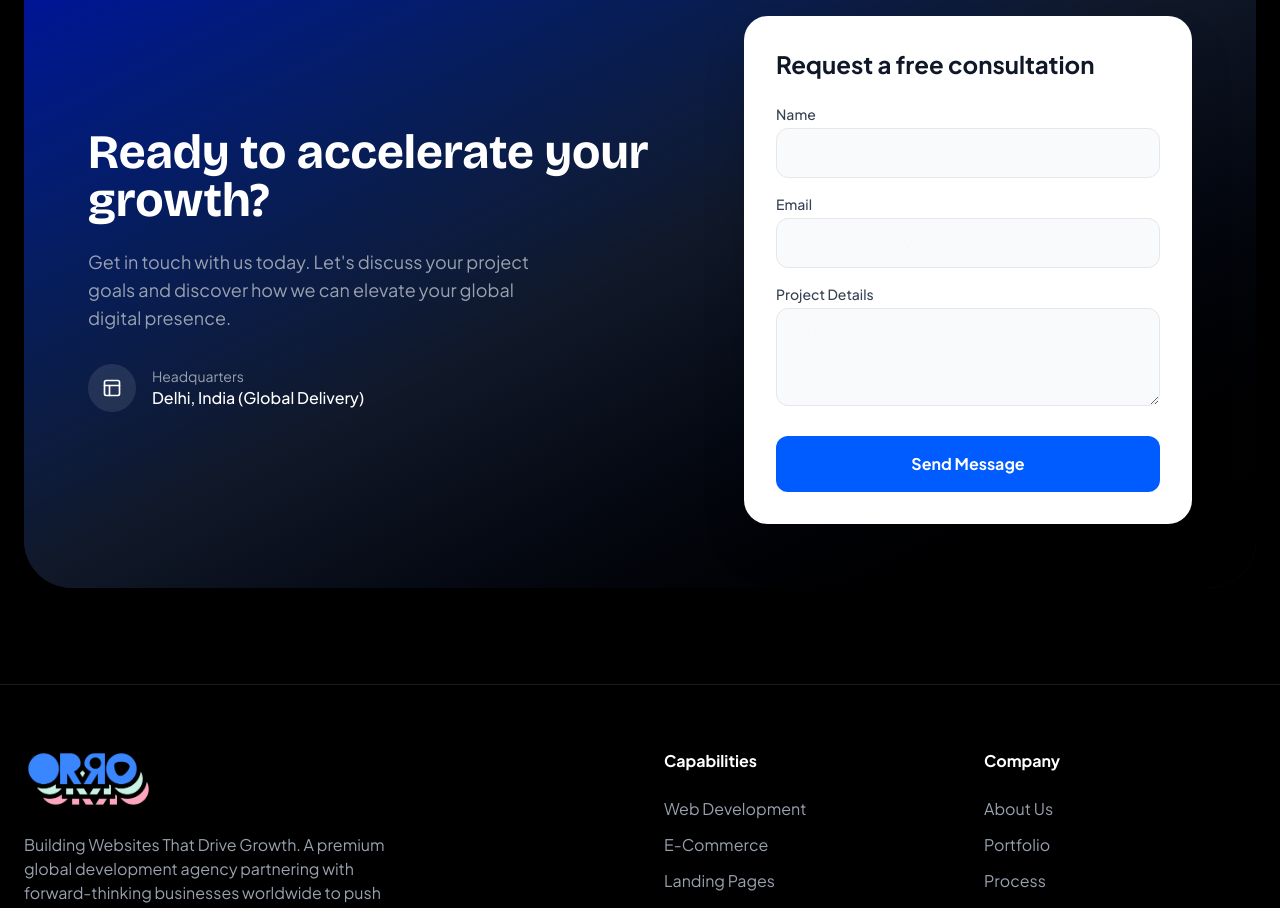
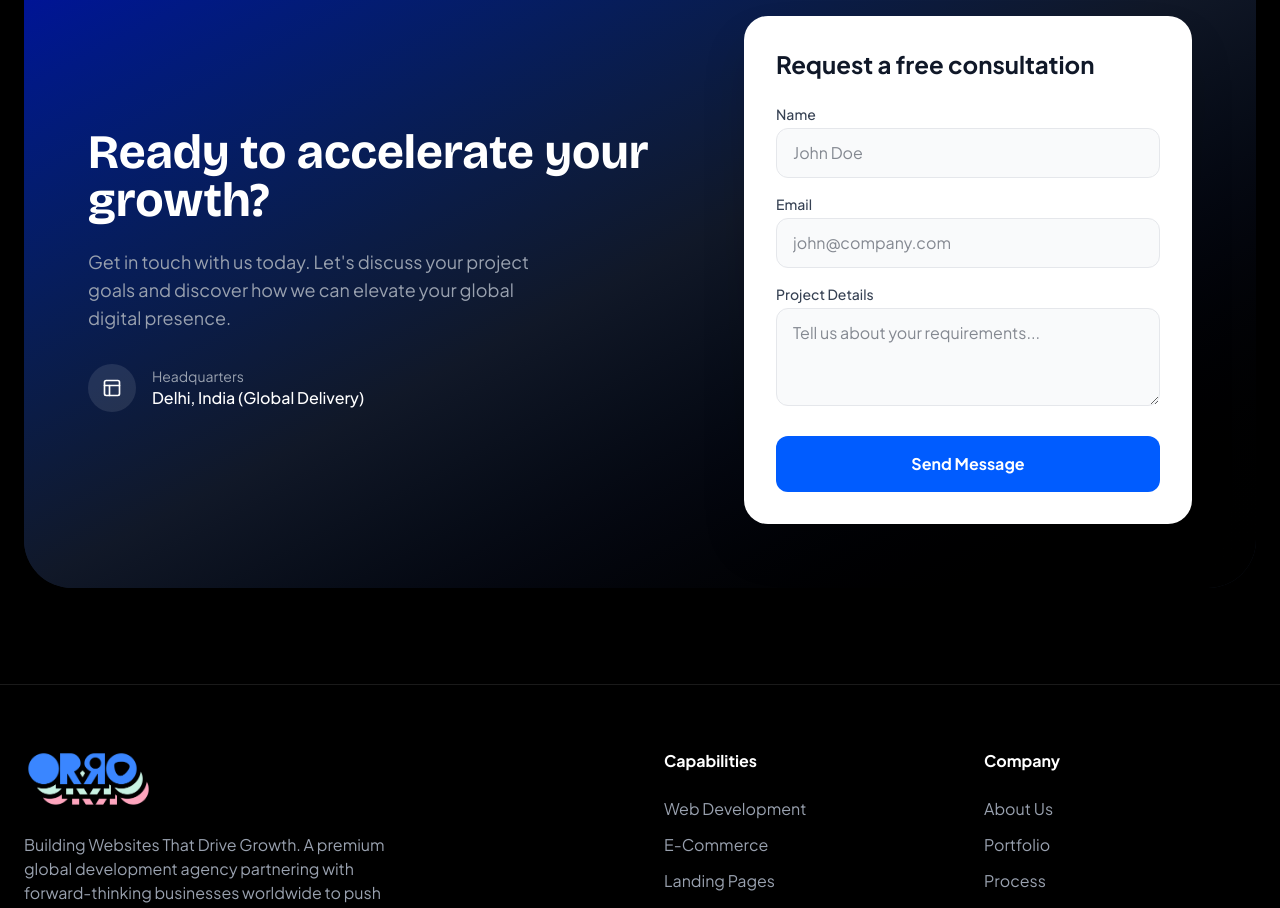
Before and after one commit to Mohit0625/orr-demo3, a React (Vite) app: page / in a window 1280 px wide. Shown: the part 6244-7152 px from the top of the page. Built offline with nearby package versions, Linux system fonts and the light colour scheme.

Commit message:
style: update form input text colors
Ensure input values have high-contrast text color for better readability.

```diff
--- a/src/pages/Home.tsx
+++ b/src/pages/Home.tsx
@@ -403,15 +403,15 @@ export default function Home() {
                 <form className="space-y-4" onSubmit={(e) => e.preventDefault()}>
                   <div>
                     <label className="block text-sm font-medium text-gray-700 mb-1">Name</label>
-                    <input type="text" className="w-full px-4 py-3 rounded-xl bg-gray-50 border border-gray-200 focus:outline-none focus:ring-2 focus:ring-brand-blue" placeholder="John Doe" />
+                    <input type="text" className="w-full px-4 py-3 rounded-xl bg-gray-50 border border-gray-200 text-gray-900 focus:outline-none focus:ring-2 focus:ring-brand-blue" placeholder="John Doe" />
                   </div>
                   <div>
                     <label className="block text-sm font-medium text-gray-700 mb-1">Email</label>
-                    <input type="email" className="w-full px-4 py-3 rounded-xl bg-gray-50 border border-gray-200 focus:outline-none focus:ring-2 focus:ring-brand-blue" placeholder="john@company.com" />
+                    <input type="email" className="w-full px-4 py-3 rounded-xl bg-gray-50 border border-gray-200 text-gray-900 focus:outline-none focus:ring-2 focus:ring-brand-blue" placeholder="john@company.com" />
                   </div>
                   <div>
                     <label className="block text-sm font-medium text-gray-700 mb-1">Project Details</label>
-                    <textarea rows={3} className="w-full px-4 py-3 rounded-xl bg-gray-50 border border-gray-200 focus:outline-none focus:ring-2 focus:ring-brand-blue" placeholder="Tell us about your requirements..."></textarea>
+                    <textarea rows={3} className="w-full px-4 py-3 rounded-xl bg-gray-50 border border-gray-200 text-gray-900 focus:outline-none focus:ring-2 focus:ring-brand-blue" placeholder="Tell us about your requirements..."></textarea>
                   </div>
                   <button className="w-full py-4 rounded-xl bg-brand-blue hover:bg-brand-deep-blue text-white font-bold transition-colors mt-2">
                     Send Message
```
